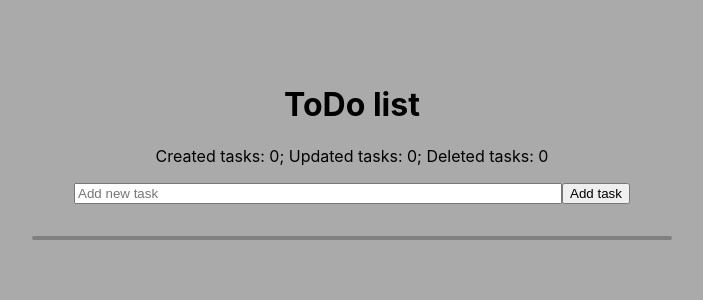
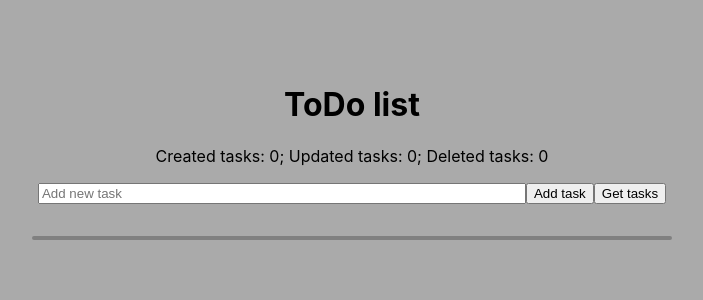
Before and after one commit to Tretmax/toDo, a React (Create React App) app: page / in a window 1280 px wide. Shown: the top 300 px of the page, without its empty margins (288-991 px from the left). Built offline with nearby package versions, Linux system fonts and the light colour scheme.

Commit message:
add network

```diff
--- a/src/App.js
+++ b/src/App.js
@@ -3,7 +3,7 @@ import { useEffect, useState } from 'react';
 import './App.css';
 import Header from './header';
 
-// {localStorage.clear()}
+// { localStorage.clear() }
 const getSaveTodos = () => {
   const saveTodos = localStorage.getItem('saveTodos')
   if (saveTodos === null) {
@@ -98,11 +98,37 @@ function App() {
       created: todoStat.created,
       updated: todoStat.updated,
       deleted: (todoStat.deleted + 1)
-
     })
-
   }
 
+  const getTasks = () => {
+    fetch('https://gist.githubusercontent.com/alexandrtovmach/0c8a29b734075864727228c559fe9f96/raw/c4e4133c9658af4c4b3474475273b23b4a70b4af/todo-task.json')
+      .then((response) => {
+        return response.json();
+      })
+      .then((data) => {
+
+        const copy = [...todos]
+
+        data.forEach(el => {
+         copy.push(
+              {
+              id: el.id,
+              name: el.text,
+              isDone: el.isCompleted,
+              isEdit: false
+            },
+             )
+             copy.sort((a, b) => (a.isDone - b.isDone))
+             setTodoStat({
+              created: (todoStat.created+data.length),
+              updated: todoStat.updated,
+              deleted: (todoStat.deleted)
+            })
+             setTodos(copy)
+        })
+      })
+  }
   const [newName, setNewName] = useState('')
   const editNameTask = (id) => {
     const copy = [...todos]
@@ -137,6 +163,7 @@ function App() {
       <main>
         <div className='addToDoItem'><input className='text' onChange={e => setName(e.target.value)} value={name} onKeyPress={e => e.key === 'Enter' && addToDo(name)} placeholder='Add new task'></   input>
           <button onClick={() => addToDo()}>Add task</button>
+          <button onClick={() => getTasks()}>Get tasks</button>
         </div>
         <div className='toDoList'>
           {todos.map((toDo) => {
@@ -154,7 +181,7 @@ function App() {
               return (
                 <div className='toDoItem'>
                   <label className={toDo.isDone ? 'Done' : 'atWork'}>
-                    <input type="checkbox"  onClick={() => checkTask(toDo.id)} checked={toDo.isDone ? true : false}/>
+                    <input type="checkbox" onClick={() => checkTask(toDo.id)} checked={toDo.isDone ? true : false} />
                     {toDo.name}
                   </label>
                   <div className='buttons'>
```
